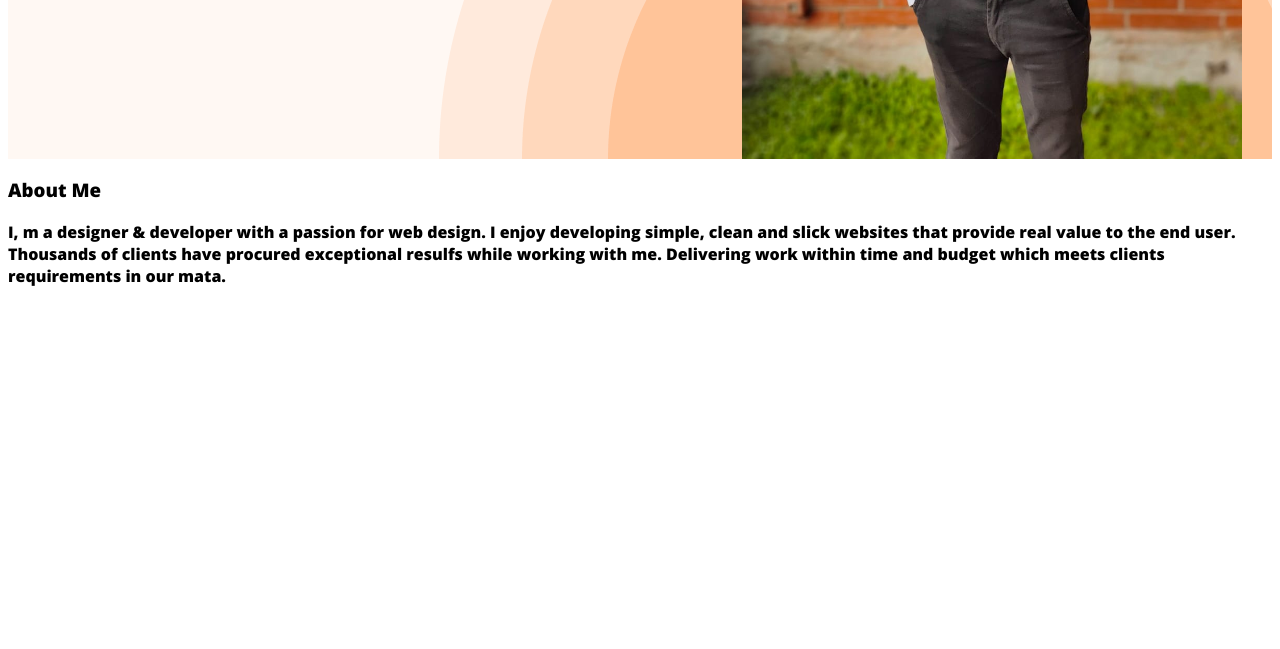
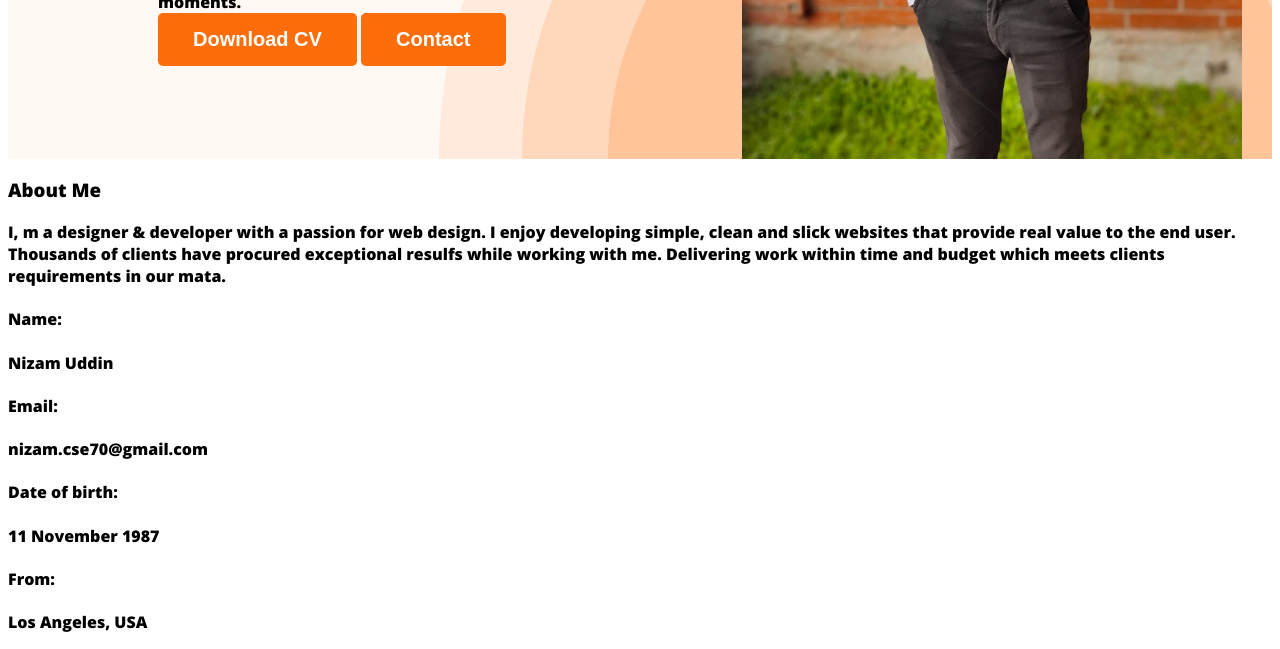
Before and after one commit to nizam-70/nizam-first-project, a plain HTML site: page index.html in a window 1280 px wide. Shown: the part 631-1280 px from the top of the page. Before the commit the page ends 934 px from the top, so only its background shows below. Drawn offline with nearby package versions, Linux system fonts and the light colour scheme.

Commit message:
about section

```diff
--- a/index.html
+++ b/index.html
@@ -39,6 +39,30 @@
 
         I, m a designer & developer with a passion for web design. I enjoy developing simple, clean and slick websites that provide real value to the end user. Thousands of clients have procured exceptional resulfs while working with me. Delivering work within time and budget which meets clients requirements in our mata.
      </p>
+     <div class="about-info-container">
+        <!-- about-info*4>h4.info-title+p.info-descreption -->
+        <div class="about-info">
+            <h4 class="info-title">Name:
+                </h4>
+            <p class="info-descreption">Nizam Uddin</p>
+        </div>
+        <div class="about-info">
+            <h4 class="info-title">Email:</h4>
+            <p class="info-descreption">nizam.cse70@gmail.com</p>
+        </div>
+        <div class="about-info">
+            <h4 class="info-title">Date of birth:</h4>
+            <p class="info-descreption">11 November 1987</p>
+        </div>
+        <div class="about-info">
+            <h4 class="info-title">From:</h4>
+            <p class="info-descreption">Los Angeles, USA</p>
+        </div>
+
+
+
+
+     </div>
      </section>
     </main>
     <footer>
--- a/styles/prothfolio.css
+++ b/styles/prothfolio.css
@@ -56,7 +56,12 @@ nav a{
     padding: 30px 30px  0px 150px;
     display: flex;
     align-items: center;
+    justify-content: space-between;
 
+}
+.banner-content{
+
+max-width: 500px;
 }
 .banner .profile-pic{
     width: 500px;
@@ -78,4 +83,5 @@ nav a{
 .banner-discription
 {
     margin-bottom: 0;
+
 }
```
